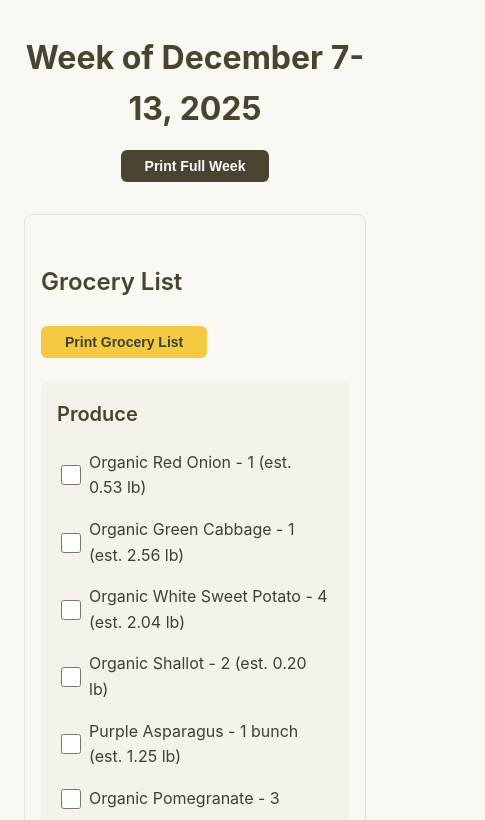
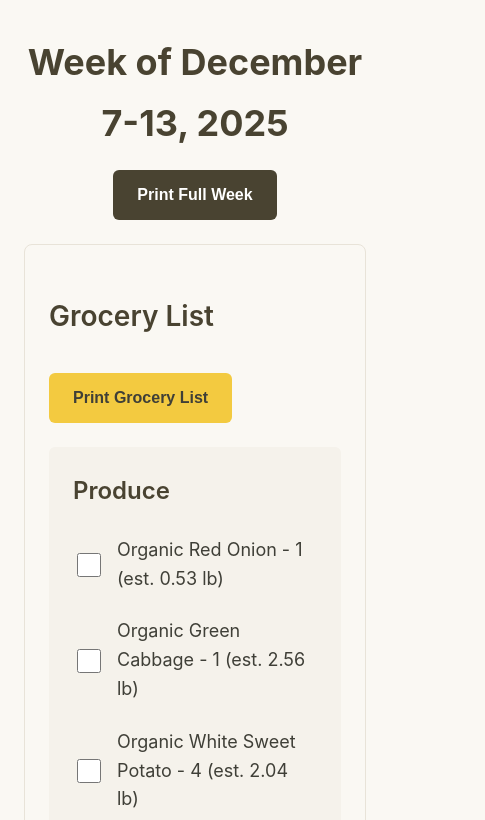
Before and after one commit to Sh-ui/food-of-the-week, an Astro site: page / in a window 390 px wide. Shown: the top 820 px of the page, 485 px wide, since content can reach past the window. Built offline with nearby package versions, Linux system fonts and the light colour scheme; Astro itself is replaced by a stand-in of ours.

Commit message:
Improve mobile typography: larger text, better spacing, touch-friendly buttons

```diff
--- a/src/components/GroceryList.astro
+++ b/src/components/GroceryList.astro
@@ -165,7 +165,26 @@ const { categories } = Astro.props;
     .section-header {
       flex-direction: column;
       align-items: flex-start;
-      gap: var(--spacing-sm);
+      gap: var(--spacing-md);
+    }
+
+    .grocery-category {
+      padding: var(--spacing-lg);
+    }
+
+    .grocery-category h3 {
+      font-size: 1.5rem;
+      margin-bottom: var(--spacing-md);
+    }
+
+    .grocery-item label {
+      padding: var(--spacing-sm) var(--spacing-xs);
+      font-size: 1.125rem;
+    }
+
+    .item-text {
+      font-size: 1.125rem;
+      line-height: 1.6;
     }
   }
 </style>
--- a/src/components/MealCard.astro
+++ b/src/components/MealCard.astro
@@ -229,11 +229,46 @@ const { meal } = Astro.props;
     .meal-header {
       flex-direction: column;
       align-items: flex-start;
+      gap: var(--spacing-md);
+    }
+
+    .meal-header h2 {
+      font-size: 1.75rem;
+    }
+
+    .meal-field {
+      font-size: 1.125rem;
+      line-height: 1.7;
     }
 
     .meal-field strong {
       display: block;
       margin-bottom: var(--spacing-xs);
+      font-size: 1.25rem;
+    }
+
+    .instruction-phase {
+      padding: var(--spacing-lg);
+    }
+
+    .instruction-phase h3 {
+      font-size: 1.25rem;
+      margin-bottom: var(--spacing-md);
+    }
+
+    .instruction-phase li,
+    .phase-content p {
+      font-size: 1.125rem;
+      line-height: 1.7;
+    }
+
+    .meal-instructions h3 {
+      font-size: 1.375rem;
+    }
+
+    .instructions-content p {
+      font-size: 1.125rem;
+      line-height: 1.7;
     }
   }
 </style>
--- a/src/components/WeeklyPlan.astro
+++ b/src/components/WeeklyPlan.astro
@@ -79,4 +79,18 @@ const { weekPlan } = Astro.props;
     color: var(--color-text-light);
     margin-bottom: 0;
   }
+
+  @media (max-width: 768px) {
+    .weekly-plan {
+      padding: var(--spacing-md) var(--spacing-sm);
+    }
+
+    .page-header {
+      margin-bottom: var(--spacing-lg);
+    }
+
+    .meals-container {
+      gap: var(--spacing-lg);
+    }
+  }
 </style>
--- a/src/styles/global.css
+++ b/src/styles/global.css
@@ -135,18 +135,46 @@ input[type="checkbox"] {
 
 @media (max-width: 768px) {
   body {
-    padding: var(--spacing-sm);
+    padding: var(--spacing-md);
+    font-size: 1.125rem;
+    line-height: 1.7;
   }
 
   h1 {
-    font-size: 2rem;
+    font-size: 2.25rem;
+    margin-bottom: var(--spacing-md);
   }
 
   h2 {
-    font-size: 1.5rem;
+    font-size: 1.75rem;
+    margin-top: var(--spacing-lg);
+    margin-bottom: var(--spacing-md);
+  }
+
+  h3 {
+    font-size: 1.375rem;
+    margin-top: var(--spacing-md);
+    margin-bottom: var(--spacing-sm);
   }
 
   .section {
-    padding: var(--spacing-md);
+    padding: var(--spacing-lg);
+    margin-bottom: var(--spacing-lg);
+  }
+
+  .button {
+    padding: var(--spacing-md) var(--spacing-lg);
+    font-size: 1rem;
+    min-height: 44px;
+  }
+
+  input[type="checkbox"] {
+    width: 1.5rem;
+    height: 1.5rem;
+    margin-right: var(--spacing-md);
+  }
+
+  .container {
+    max-width: 100%;
   }
 }
```
